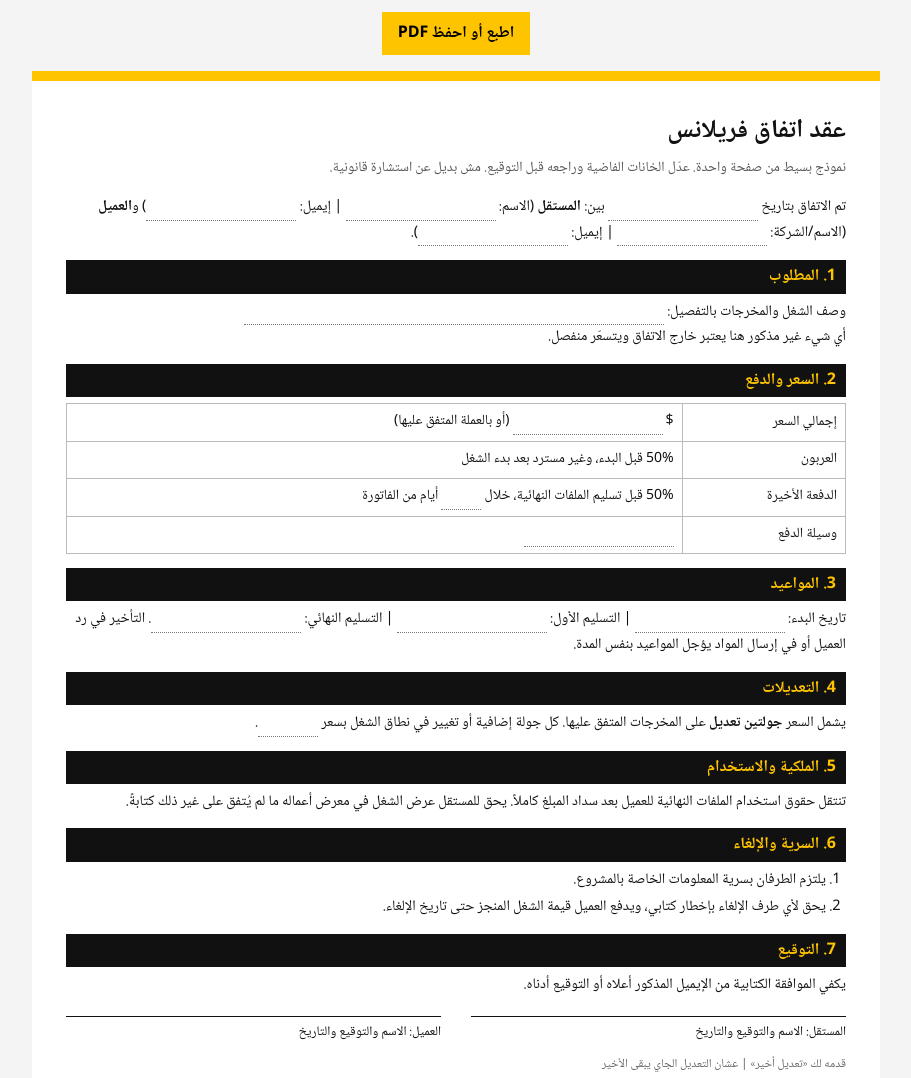
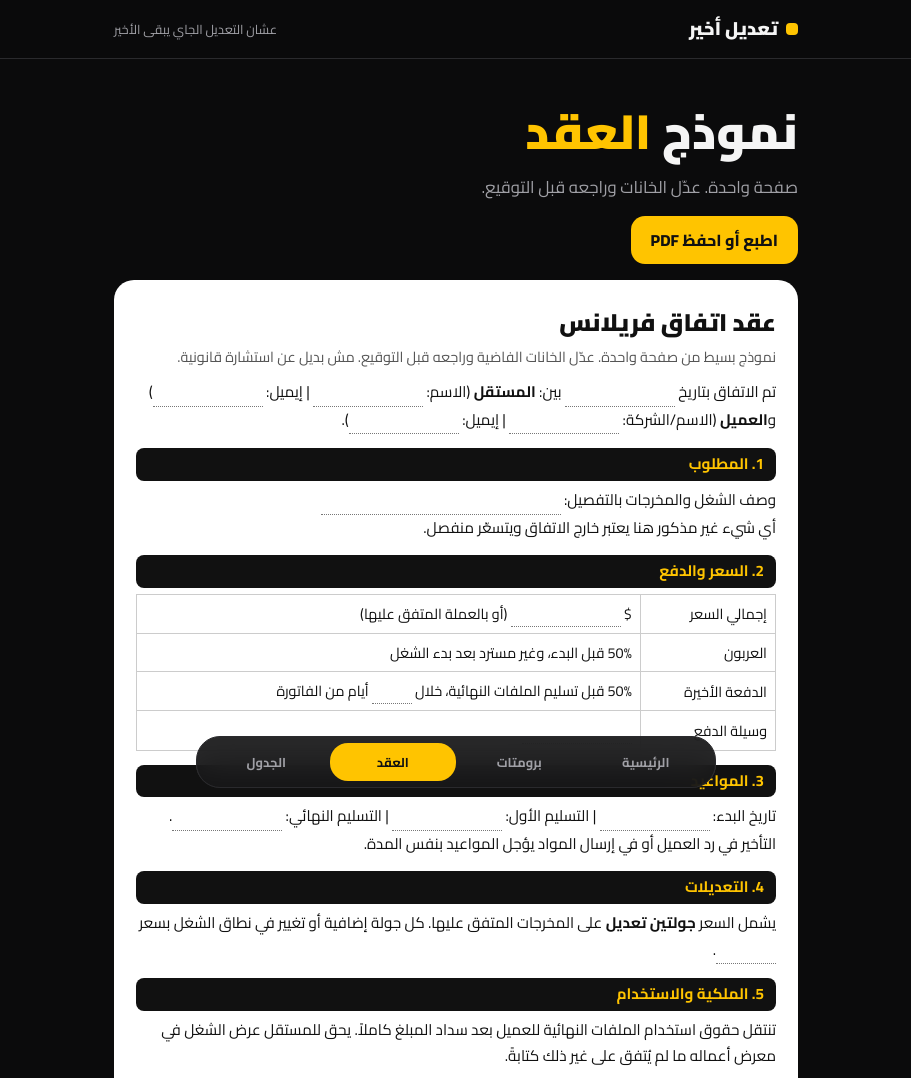
Before and after one commit to taadilakheer/taadilakheer.github.io, a plain HTML site: page contract.html in a window 1280 px wide. Shown: the top 1078 px of the page, without its empty margins (184-1095 px from the left). Drawn offline with Linux system fonts and the light colour scheme.

Commit message:
Refactor contract.html for improved structure and style

```diff
--- a/contract.html
+++ b/contract.html
@@ -1,25 +1,9 @@
-<!doctype html>
-<html lang="ar" dir="rtl"><head><meta charset="utf-8"><meta name="viewport" content="width=device-width,initial-scale=1">
-<title>نموذج عقد فريلانس (صفحة واحدة) | تعديل أخير</title>
-<style>
-@page{size:A4;margin:14mm}
-body{font-family:"Noto Naskh Arabic","Segoe UI",Tahoma,sans-serif;background:#f4f4f4;color:#111;margin:0;line-height:1.7}
-.page{max-width:780px;margin:16px auto;background:#fff;padding:28px 34px;border-top:10px solid #FFC400}
-h1{margin:0 0 4px;font-size:26px}.sub{color:#555;margin:0 0 14px;font-size:14px}
-h2{font-size:16px;background:#111;color:#FFC400;padding:3px 10px;margin:14px 0 6px}
-p,li{font-size:14.5px;margin:3px 0}ol{padding-right:20px;margin:0}
-.f{border-bottom:1px dotted #777;display:inline-block;min-width:150px}
-table{width:100%;border-collapse:collapse;margin-top:6px}td{border:1px solid #bbb;padding:6px 8px;font-size:14px}
-.sig{display:flex;gap:30px;margin-top:18px}.sig div{flex:1;border-top:1px solid #111;padding-top:4px;font-size:13px}
-.foot{margin-top:12px;font-size:12px;color:#666}
-button{font:inherit;padding:8px 16px;background:#FFC400;border:0;font-weight:bold;cursor:pointer;margin:12px auto;display:block}
-@media print{body{background:#fff}.page{margin:0;border-top:6px solid #FFC400;padding:0}button{display:none}}
-</style></head><body>
-<button onclick="window.print()">اطبع أو احفظ PDF</button>
-<div class="page">
+<!doctype html><html lang="ar" dir="rtl"><head><meta charset="utf-8"><meta name="viewport" content="width=device-width,initial-scale=1,viewport-fit=cover"><meta name="theme-color" content="#0B0B0C"><title>نموذج عقد فريلانس | تعديل أخير</title><meta name="description" content="تعديل أخير: حاجات جاهزة للفريلانسر المصري"><link rel="preconnect" href="https://fonts.googleapis.com"><link href="https://fonts.googleapis.com/css2?family=Cairo:wght@400;700;800;900&display=swap" rel="stylesheet"><link rel="stylesheet" href="style.css"></head><body>
+<header class="top"><div class="wrap"><a href="./" class="logo"><i></i>تعديل أخير</a><span style="color:var(--m);font-size:.8rem">عشان التعديل الجاي يبقى الأخير</span></div></header>
+<main class="wrap"><section class="hero" style="padding-bottom:6px"><h1>نموذج <em>العقد</em></h1><p>صفحة واحدة. عدّل الخانات وراجعه قبل التوقيع.</p><button class="btn" onclick="window.print()">اطبع أو احفظ PDF</button></section><div class="sheet">
 <h1>عقد اتفاق فريلانس</h1><p class="sub">نموذج بسيط من صفحة واحدة. عدّل الخانات الفاضية وراجعه قبل التوقيع. مش بديل عن استشارة قانونية.</p>
 <p>تم الاتفاق بتاريخ <span class="f">&nbsp;</span> بين: <b>المستقل</b> (الاسم: <span class="f">&nbsp;</span> | إيميل: <span class="f">&nbsp;</span>) و<b>العميل</b> (الاسم/الشركة: <span class="f">&nbsp;</span> | إيميل: <span class="f">&nbsp;</span>).</p>
-<h2>1. المطلوب</h2><p>وصف الشغل والمخرجات بالتفصيل: <span class="f" style="min-width:420px">&nbsp;</span><br>أي شيء غير مذكور هنا يعتبر خارج الاتفاق ويتسعّر منفصل.</p>
+<h2>1. المطلوب</h2><p>وصف الشغل والمخرجات بالتفصيل: <span class="f" style="min-width:240px">&nbsp;</span><br>أي شيء غير مذكور هنا يعتبر خارج الاتفاق ويتسعّر منفصل.</p>
 <h2>2. السعر والدفع</h2>
 <table><tr><td>إجمالي السعر</td><td>$ <span class="f">&nbsp;</span> (أو بالعملة المتفق عليها)</td></tr>
 <tr><td>العربون</td><td>50% قبل البدء، وغير مسترد بعد بدء الشغل</td></tr>
@@ -31,5 +15,9 @@ button{font:inherit;padding:8px 16px;background:#FFC400;border:0;font-weight:bol
 <h2>6. السرية والإلغاء</h2><ol><li>يلتزم الطرفان بسرية المعلومات الخاصة بالمشروع.</li><li>يحق لأي طرف الإلغاء بإخطار كتابي، ويدفع العميل قيمة الشغل المنجز حتى تاريخ الإلغاء.</li></ol>
 <h2>7. التوقيع</h2><p>يكفي الموافقة الكتابية من الإيميل المذكور أعلاه أو التوقيع أدناه.</p>
 <div class="sig"><div>المستقل: الاسم والتوقيع والتاريخ</div><div>العميل: الاسم والتوقيع والتاريخ</div></div>
-<p class="foot">قدمه لك «تعديل أخير» | عشان التعديل الجاي يبقى الأخير</p>
-</div></body></html>
+
+</div></main>
+<div class="wrap"><div class="foot">تعديل أخير @taadilakheer</div></div>
+<nav class="nav"><a href="./">الرئيسية</a><a href="prompts.html">برومتات</a><a href="contract.html" class=on>العقد</a><a href="planner.html">الجدول</a></nav>
+<script>function c(id,b){navigator.clipboard.writeText(document.getElementById(id).innerText).then(function(){var o=b.textContent;b.textContent='اتنسخ ✓';b.classList.add('ok');setTimeout(function(){b.textContent=o;b.classList.remove('ok')},1600)})}</script>
+</body></html>
```
